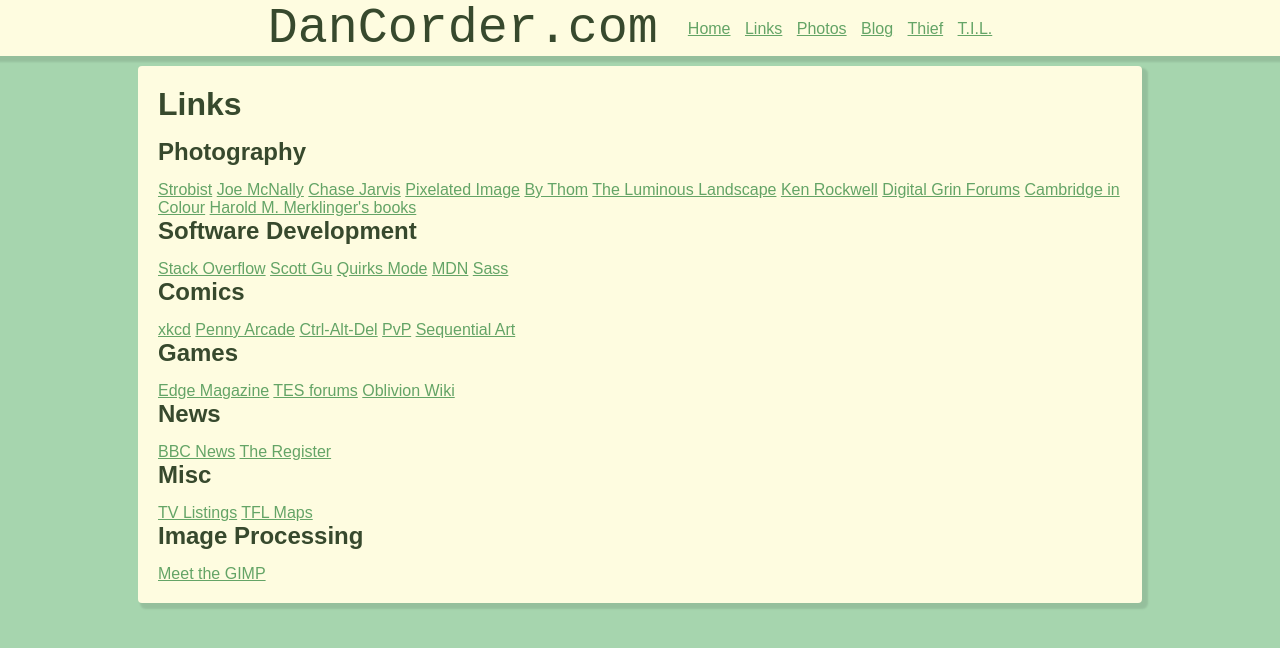
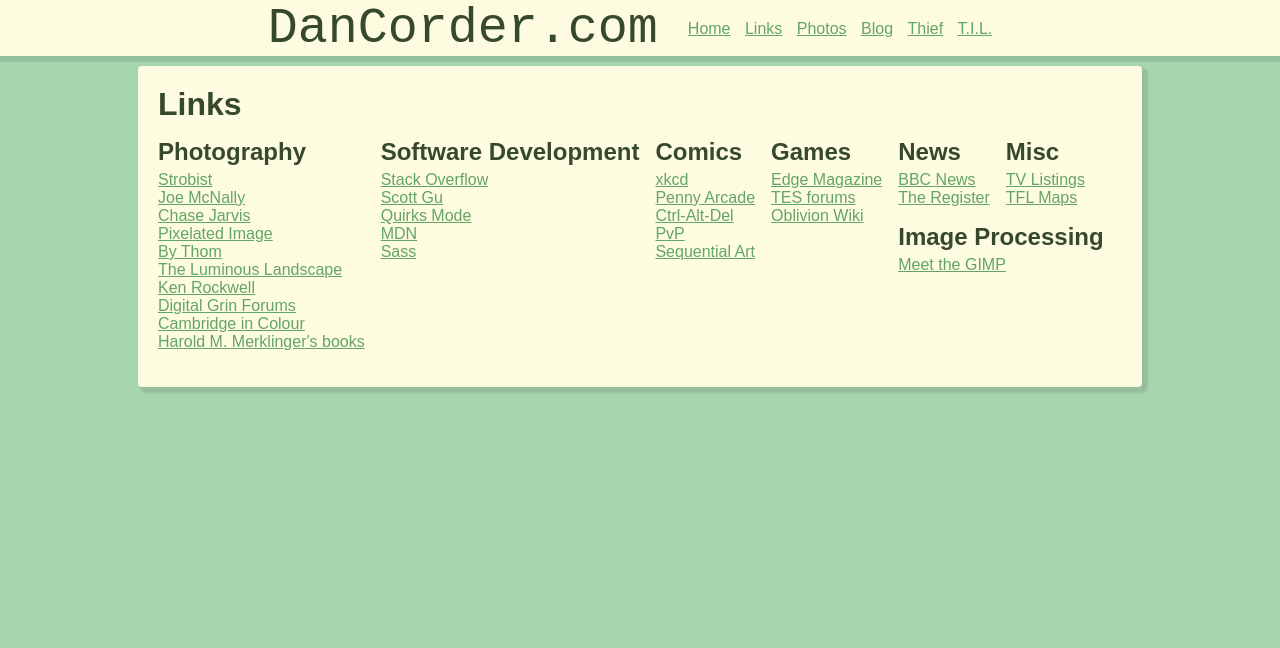
Before and after one commit to DanCorder/DanCorder.github.io, a Jekyll site: the page built from links.md, in a window 1280 px wide. Shown: the top 648 px of the page. Built offline with Jekyll 4.4.1, drawn with Linux system fonts in a browser that asks for light colours.

Commit message:
feat: style links page

```diff
--- a/_sass/main.scss
+++ b/_sass/main.scss
@@ -134,3 +134,18 @@
         margin-bottom: 1em;
     }
 }
+
+.links {
+    &__set {
+        float: left;
+        margin: 0 1em 1em 0;
+
+        h2 {
+            margin-bottom: 0.2em;
+        }
+
+        a {
+            display: block;
+        }
+    }
+}
--- a/links.md
+++ b/links.md
@@ -3,8 +3,8 @@
 title: Links
 ---
 
-<div id='links'>
-    <div>
+<div class='links'>
+    <div class='links__set'>
         <h2>Photography</h2>
         <a href="https://strobist.blogspot.com/">Strobist</a>
         <a href="https://www.joemcnally.com/blog/">Joe McNally</a>
@@ -17,7 +17,7 @@
         <a href="https://www.cambridgeincolour.com/tutorials.htm">Cambridge in Colour</a>
         <a href="http://www.trenholm.org/hmmerk/download.html">Harold M. Merklinger's books</a>
     </div>
-    <div>
+    <div class='links__set'>
         <h2>Software Development</h2>
         <a href="https://stackoverflow.com">Stack Overflow</a>
         <a href="https://weblogs.asp.net/scottgu/">Scott Gu</a>
@@ -25,7 +25,7 @@
         <a href="https://developer.mozilla.org/en-US/">MDN</a>
         <a href="https://sass-lang.com/">Sass</a>
     </div>
-    <div>
+    <div class='links__set'>
         <h2>Comics</h2>
         <a href="https://xkcd.com/">xkcd</a>
         <a href="https://www.penny-arcade.com/comic">Penny Arcade</a>
@@ -33,23 +33,23 @@
         <a href="http://pvponline.com/comic/">PvP</a>
         <a href="https://www.collectedcurios.com/sequentialart.php">Sequential Art</a>
     </div>
-    <div>
+    <div class='links__set'>
         <h2>Games</h2>
         <a href="https://www.edge-online.com/">Edge Magazine</a>
         <a href="https://bethesda.net/community/category/5/the-elder-scrolls?language%5B%5D=en">TES forums</a>
         <a href="https://www.uesp.net/wiki/Oblivion:Oblivion">Oblivion Wiki</a>
     </div>
-    <div>
+    <div class='links__set'>
         <h2>News</h2>
         <a href="https://news.bbc.co.uk">BBC News</a>
         <a href="https://www.theregister.co.uk/">The Register</a>
     </div>
-    <div>
+    <div class='links__set'>
         <h2>Misc</h2>
         <a href="https://www.onthebox.com/">TV Listings</a>
         <a href="https://tfl.gov.uk/maps">TFL Maps</a>
     </div>
-    <div>
+    <div class='links__set'>
         <h2>Image Processing</h2>
         <a href="https://meetthegimp.org/">Meet the GIMP</a>
     </div>
```
